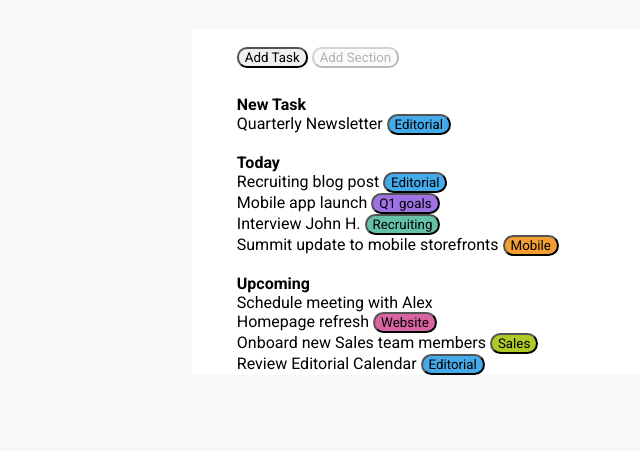
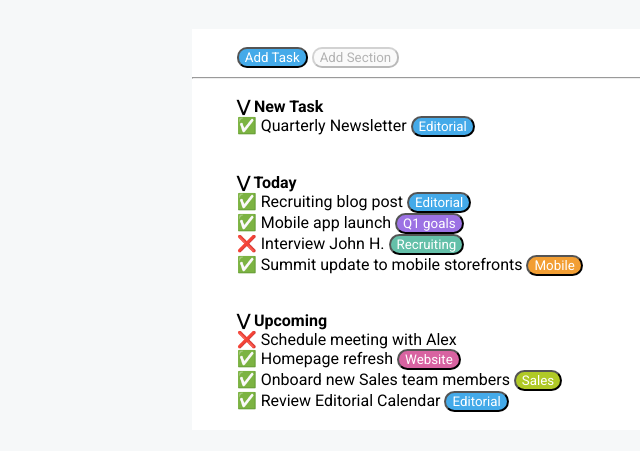
Before and after one commit to robertonesta/html-css-toboolist, a plain HTML site: page index.html in a window 1280 px wide. Shown: the part 69-520 px from the top of the page, without its empty margins (0-640 px from the left). Drawn offline with Linux system fonts and the light colour scheme.

Commit message:
main section fixing

```diff
--- a/css/style.css
+++ b/css/style.css
@@ -32,11 +32,15 @@ body{
 
 .mainbody{
     padding-left: 5%;
+    padding-right: 5%;
+    padding-top: 2%;
+    padding-bottom: 2%;
     background-color: white;
-    padding-top: 2%;;
 }
 
-.firstbuttons{padding-bottom: 1%;}
+.firstbuttons{
+    padding-bottom: 1%;
+}
 
 .adding_button{
     border-radius: 10px;
@@ -69,3 +73,7 @@ body{
 .bg-lightgreen{
     background-color:#b0c926;
 }
+
+.whitefont{
+    color: white;
+}
--- a/index.html
+++ b/index.html
@@ -21,51 +21,53 @@
 
     <main class="main-corp">
         <div class="mainbody firstbuttons">
-            <button class="adding_button">Add Task</button>
+            <button class="adding_button bg-blue whitefont">Add Task</button>
             <button disabled="disabled" class="adding_button">Add Section</button>
         </div>
         <!--/.adding buttons-->
+        <hr>
 
         <div class="mainbody">
-            <h4> New Task</h4>
+            <h4> &#8897; New Task</h4>
             <span>
-                Quarterly Newsletter <button class="radius bg-blue">Editorial</button>
+                &#9989; Quarterly Newsletter <button class="radius bg-blue whitefont">Editorial</button>
             </span>
         </div>
         <!--/.new task section-->
 
         <div class="mainbody">
-            <h4>Today</h4>
+            <h4> &#8897; Today</h4>
               <span>
-                Recruiting blog post <button class="radius bg-blue">Editorial</button>
+                &#9989; Recruiting blog post <button class="radius bg-blue whitefont">Editorial</button>
               </span> <br>
-                Mobile app launch <button class="radius bg-violet">Q1 goals</button>
-              <span> <br>
-                Interview John H. <button class="radius bg-green">Recruiting</button>
-            </span> <br>
+              <span>
+                &#9989; Mobile app launch <button class="radius bg-violet whitefont">Q1 goals</button>
+              </span> <br>
+              <span>
+                &#10060; Interview John H. <button class="radius bg-green whitefont">Recruiting</button>
+              </span> <br>
             <span>
-                Summit update to mobile storefronts <button class="radius bg-orange">Mobile</button>
+                &#9989; Summit update to mobile storefronts <button class="radius bg-orange whitefont">Mobile</button>
             </span> <br>
         </div>
         <!--/.today section-->
 
         <div class="mainbody">
-            <h4>Upcoming</h4>
+            <h4> &#8897; Upcoming</h4>
             <span>
-                Schedule meeting with Alex
+                &#10060; Schedule meeting with Alex
             </span> <br>
             <span>
-                Homepage refresh <button class="radius bg-purple">Website</button>
+                &#9989; Homepage refresh <button class="radius bg-purple whitefont">Website</button>
             </span> <br>
             <span>
-                Onboard new Sales team members <button class="radius bg-lightgreen">Sales</button>
+                &#9989; Onboard new Sales team members <button class="radius bg-lightgreen whitefont">Sales</button>
             </span> <br>
             <span>
-                Review Editorial Calendar <button class="radius bg-blue">Editorial</button>
+                &#9989; Review Editorial Calendar <button class="radius bg-blue whitefont">Editorial</button>
             </span> <br>
         </div>
         <!--/.Upcoming section-->
     </main>
-    <footer></footer>
 </body>
 </html>
```
